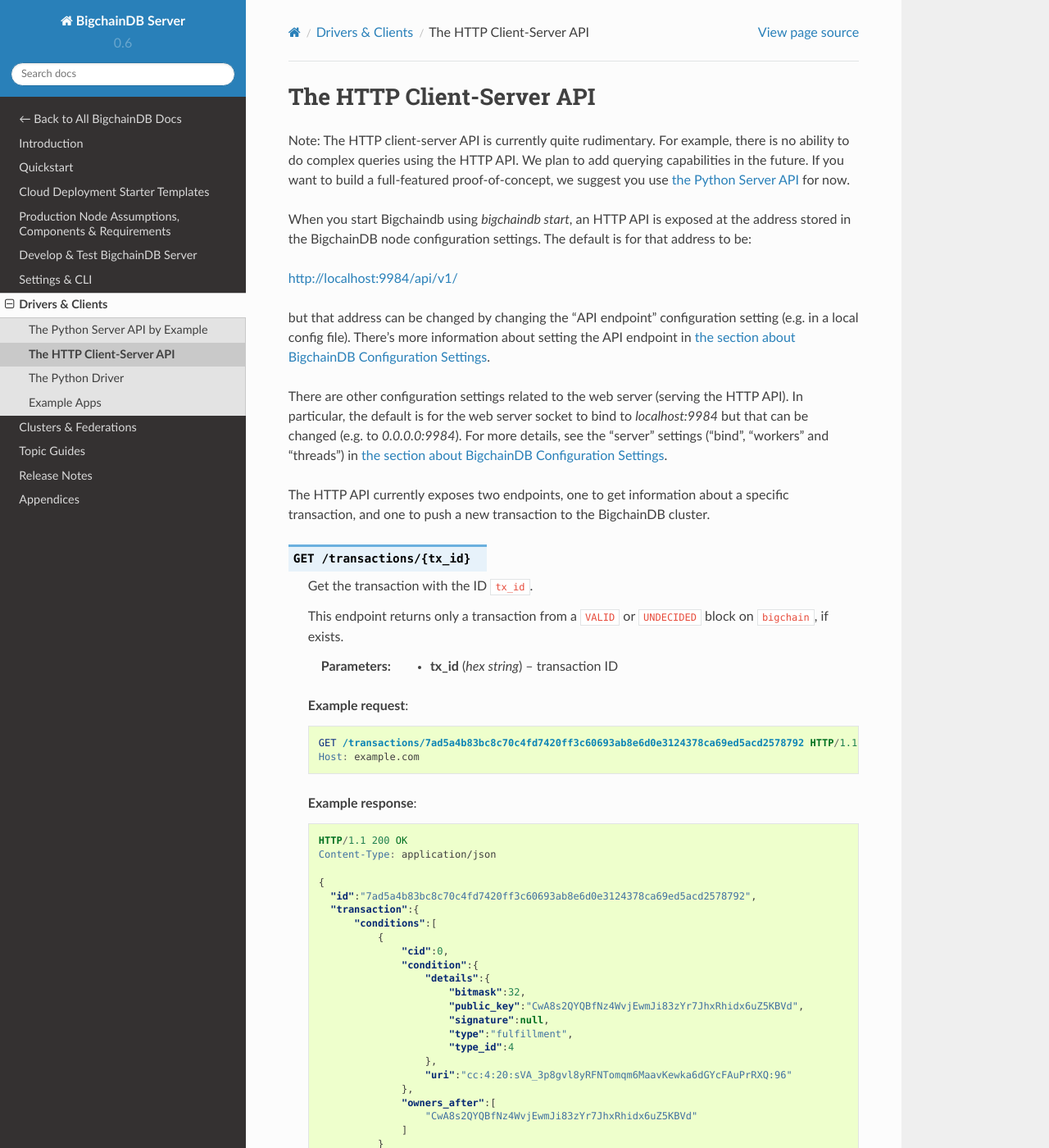
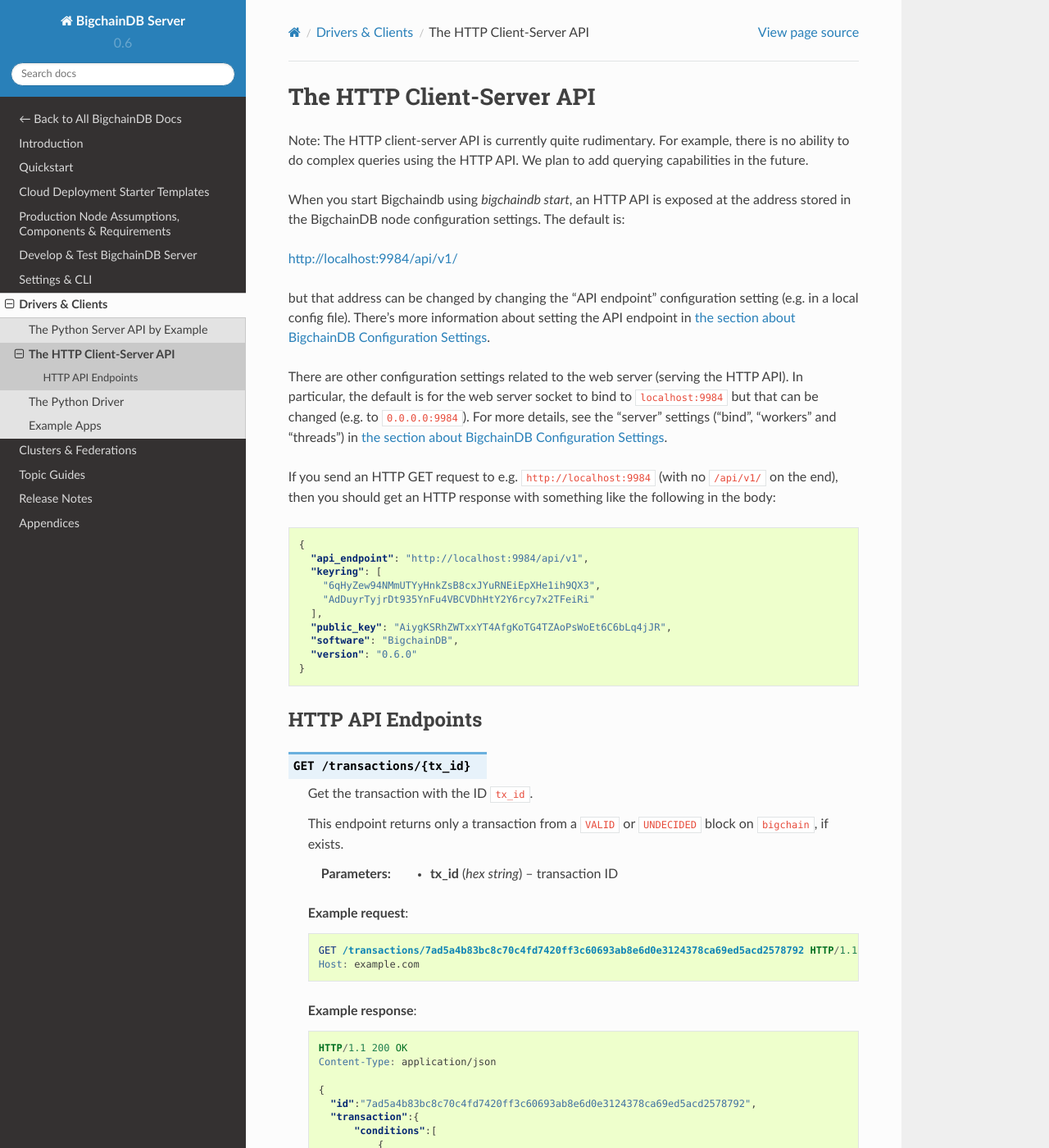
Before and after one commit to bigchaindb/bigchaindb, a Sphinx documentation site: the page built from docs/source/drivers-clients/http-client-server-api.rst, in a window 1280 px wide and 1400 px high. Shown: the whole window at 82% size. Built offline with Sphinx 7.4.7 and the Read the Docs theme 2.0.0, drawn with Linux system fonts in a browser that asks for light colours.

Commit message:
Documented the HTTP API root endpoint

```diff
--- a/docs/source/drivers-clients/http-client-server-api.rst
+++ b/docs/source/drivers-clients/http-client-server-api.rst
@@ -1,17 +1,34 @@
 The HTTP Client-Server API
 ==========================
 
-Note: The HTTP client-server API is currently quite rudimentary. For example, there is no ability to do complex queries using the HTTP API. We plan to add querying capabilities in the future. If you want to build a full-featured proof-of-concept, we suggest you use :doc:`the Python Server API <../drivers-clients/python-server-api-examples>` for now.
+Note: The HTTP client-server API is currently quite rudimentary. For example, there is no ability to do complex queries using the HTTP API. We plan to add querying capabilities in the future.
 
-When you start Bigchaindb using `bigchaindb start`, an HTTP API is exposed at the address stored in the BigchainDB node configuration settings. The default is for that address to be:
+When you start Bigchaindb using `bigchaindb start`, an HTTP API is exposed at the address stored in the BigchainDB node configuration settings. The default is:
 
 `http://localhost:9984/api/v1/ <http://localhost:9984/api/v1/>`_
 
 but that address can be changed by changing the "API endpoint" configuration setting (e.g. in a local config file). There's more information about setting the API endpoint in :doc:`the section about BigchainDB Configuration Settings <../server-reference/configuration>`.
 
-There are other configuration settings related to the web server (serving the HTTP API). In particular, the default is for the web server socket to bind to `localhost:9984` but that can be changed (e.g. to `0.0.0.0:9984`). For more details, see the "server" settings ("bind", "workers" and "threads") in :doc:`the section about BigchainDB Configuration Settings <../server-reference/configuration>`.
+There are other configuration settings related to the web server (serving the HTTP API). In particular, the default is for the web server socket to bind to ``localhost:9984`` but that can be changed (e.g. to ``0.0.0.0:9984``). For more details, see the "server" settings ("bind", "workers" and "threads") in :doc:`the section about BigchainDB Configuration Settings <../server-reference/configuration>`.
 
-The HTTP API currently exposes two endpoints, one to get information about a specific transaction, and one to push a new transaction to the BigchainDB cluster.
+If you send an HTTP GET request to e.g. ``http://localhost:9984`` (with no ``/api/v1/`` on the end), then you should get an HTTP response with something like the following in the body:
+
+.. code-block:: json
+
+    {
+      "api_endpoint": "http://localhost:9984/api/v1",
+      "keyring": [
+        "6qHyZew94NMmUTYyHnkZsB8cxJYuRNEiEpXHe1ih9QX3",
+        "AdDuyrTyjrDt935YnFu4VBCVDhHtY2Y6rcy7x2TFeiRi"
+      ],
+      "public_key": "AiygKSRhZWTxxYT4AfgKoTG4TZAoPsWoEt6C6bLq4jJR",
+      "software": "BigchainDB",
+      "version": "0.6.0"
+    }
+
+
+HTTP API Endpoints
+------------------
 
 .. http:get:: /transactions/{tx_id}
 
```
